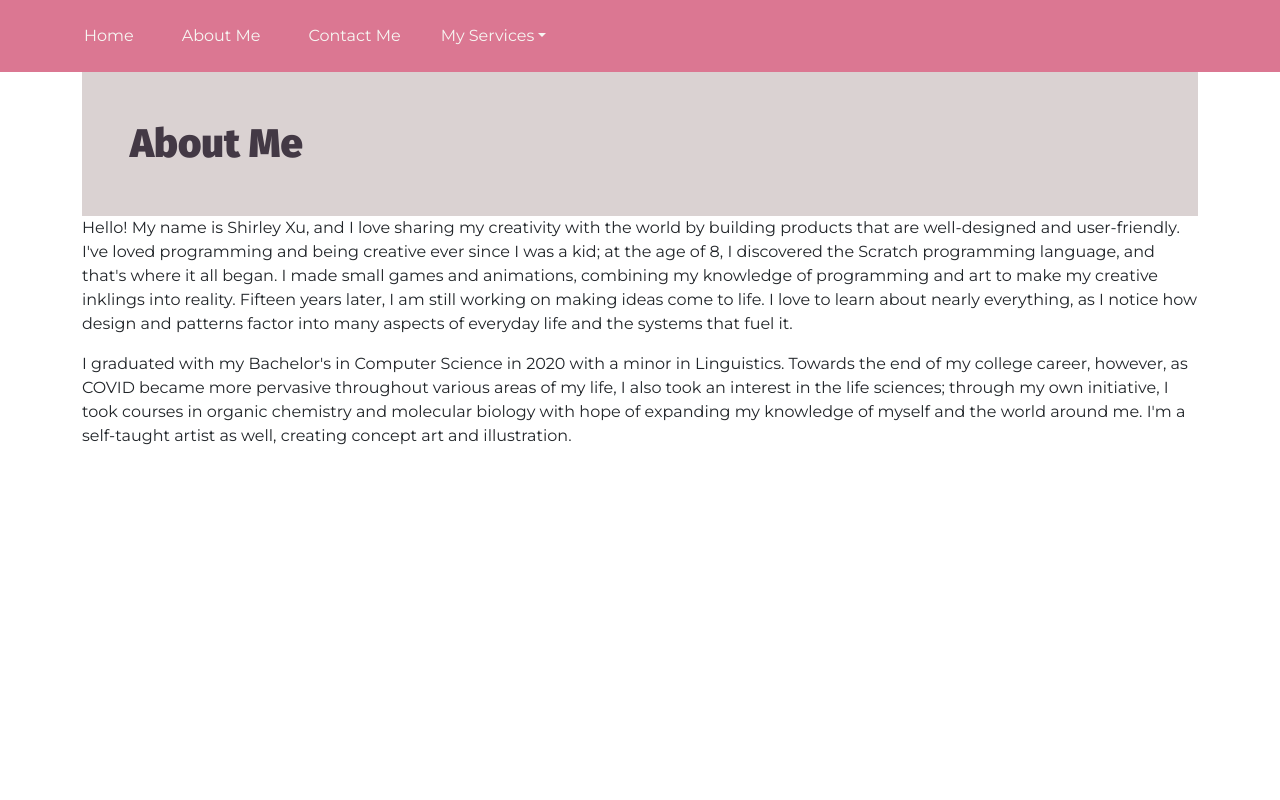
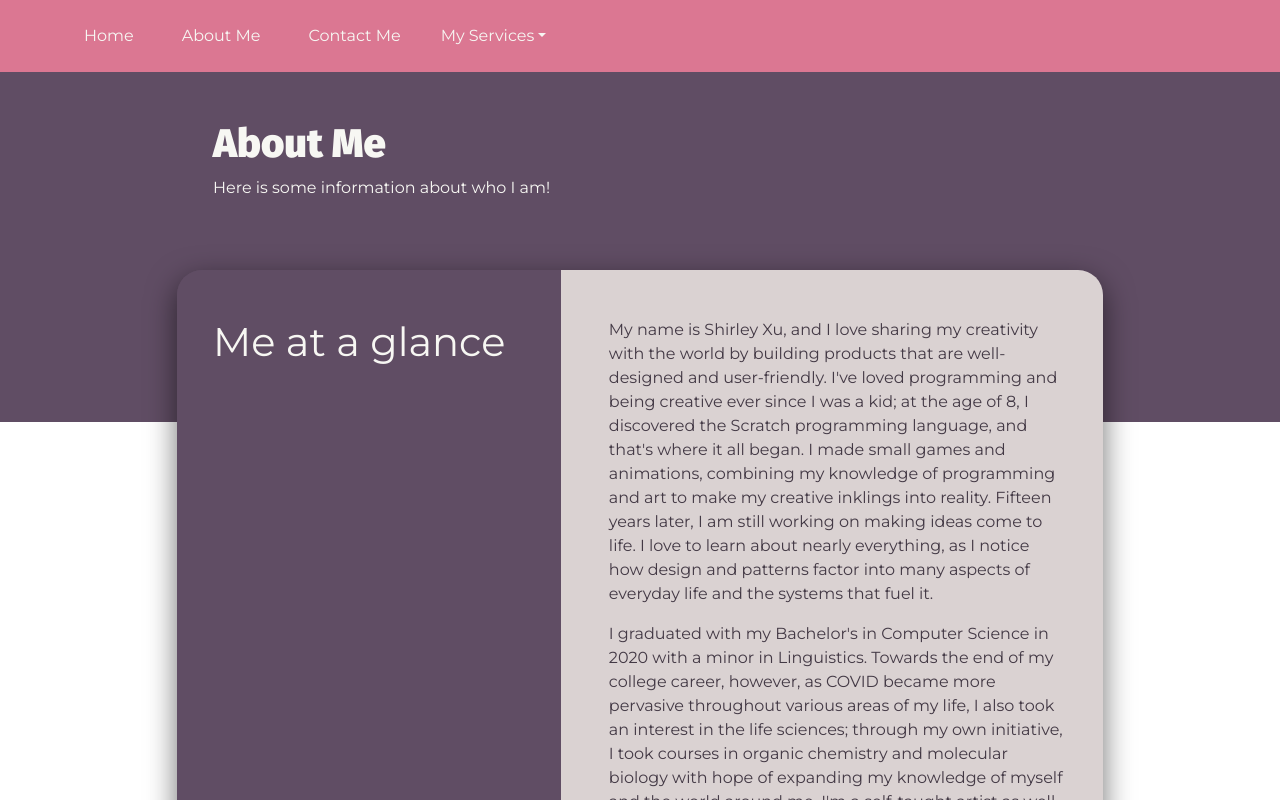
Before and after one commit to MyStarrySpace/shirley-xu-personal-website, a Next.js app: page /aboutme in a window 1280 px wide. Shown: the top 800 px of the page. Built offline with nearby package versions, Linux system fonts and the light colour scheme.

Commit message:
Added first draft of About Me page, minor bugfixes

```diff
--- a/pages/aboutme.tsx
+++ b/pages/aboutme.tsx
@@ -6,17 +6,18 @@ import styles from '../styles/Home.module.css'
 import Container from 'react-bootstrap/Container'
 import Navbar from './components/navbar'
 import Link from 'next/link'
+import { motion, useAnimation } from "framer-motion"
 
 const AboutMeIntro: NextPage = () => {
 	return (
 		<>
-			<div className={'container-sm '}>
+{/*			<div className={'container-sm '}>
 				<div className={["p-5", styles.primary, styles.introheader].join(' ')}>
 		            <h1 className="my-0">About Me</h1>
 		        </div>
 		        <div>
 		        	<p>
-		        	Hello! My name is Shirley Xu, and I love sharing my creativity with the world by building products that are well-designed and user-friendly.
+		        	My name is Shirley Xu, and I love sharing my creativity with the world by building products that are well-designed and user-friendly.
 		        	I've loved programming and being creative ever since I was a kid; at the age of 8, I discovered the Scratch programming language, and that's where it all began.
 		        	I made small games and animations, combining my knowledge of programming and art to make my creative inklings into reality. Fifteen years later, I am still working on making ideas come to life.
 		        	I love to learn about nearly everything, as I notice how design and patterns factor into many aspects of everyday life and the systems that fuel it.
@@ -28,11 +29,81 @@ const AboutMeIntro: NextPage = () => {
 		        	</p>
 
 		        </div>
-			</div>
+			</div>*/}
+			  	<div className={['container-sm mt-5'].join(' ')}>
+			  		<div className={['row justify-content-md-center'].join(' ')}>
+				  		<div className={['col-10'].join(' ')}>
+						  	<div className={[styles.focusbox].join(' ')}>
+						    	<div className="row p-0">
+						    		<div className={["col-sm-12 col-lg-5 p-5", styles.purplebg].join(' ')}>
+					    				<h1>
+					    					Me at a glance
+					    				</h1>
+						    		</div>
+						    		<div className={["col-sm-12 col-lg-7 p-5", styles.primary].join(' ')}>
+						    			<div className="row mb-3">
+								    		<p>
+							        	My name is Shirley Xu, and I love sharing my creativity with the world by building products that are well-designed and user-friendly.
+							        	I've loved programming and being creative ever since I was a kid; at the age of 8, I discovered the Scratch programming language, and that's where it all began.
+							        	I made small games and animations, combining my knowledge of programming and art to make my creative inklings into reality. Fifteen years later, I am still working on making ideas come to life.
+							        	I love to learn about nearly everything, as I notice how design and patterns factor into many aspects of everyday life and the systems that fuel it.
+							        	</p>
+							        	<p>
+							        	I graduated with my Bachelor's in Computer Science in 2020 with a minor in Linguistics. Towards the end of my college career, however, as COVID became more pervasive
+							        	throughout various areas of my life, I also took an interest in the life sciences; through my own initiative, I took courses in organic chemistry and molecular biology
+							        	with hope of expanding my knowledge of myself and the world around me. I'm a self-taught artist as well, creating concept art and illustration.
+							        	</p>
+						    			</div>
+						    			<div className="row mb-3 p-0">
+						    				<div className="col px-3">
+						    					<button type="submit" className={["btn p-3 mt-1", styles.contactmebtn, styles.fillwidth].join(' ')}>Download my Resume</button>
+						    				</div>
+						    			</div>
+						    		</div>
+						    	</div>
+						    </div>
+						</div>
+					</div>
+				</div>
 
 		</>
 	);
 
+}
+
+const AboutMePage: NextPage = () => {
+  return (
+		<div>
+			<div className={[styles.purplebg, styles.contactbg].join(' ')}>
+				<div className="container-sm">
+					<div className="row justify-content-md-center">
+						<div className="col-1" />
+							<div className={["col-5 p-5", styles.centervertical].join(' ')}>
+								<motion.div initial="initial" animate="animate" transition={{ delay: 0.2 }} variants={{
+			                  initial: { opacity: 0},
+			                  animate: { opacity: 1},
+			                }}>
+									<h1>
+										About Me
+									</h1>
+									<p>
+										Here is some information about who I am!
+									</p>
+								</motion.div>
+							</div>
+						<div className="col-6" />
+					</div>
+				</div>
+			</div>
+			<motion.div initial="initial" animate="animate" transition={{ delay: 0.2 }} variants={{
+			                  initial: { opacity: 0, y: -300},
+			                  animate: { opacity: 1, y: 0},
+			                }}>
+				<AboutMeIntro />
+			</motion.div>
+		</div>
+
+	);
 }
 
 const AboutMe: NextPage = () => {
@@ -45,7 +116,7 @@ const AboutMe: NextPage = () => {
       </Head>
 
       <Navbar />
-      <AboutMeIntro />
+      <AboutMePage />
 
     </div>
   );
--- a/pages/components/navbar.tsx
+++ b/pages/components/navbar.tsx
@@ -18,8 +18,8 @@ const ServicesDropdown: NextPage = () => {
         }>
         <a className={["nav-link dropdown-toggle", styles.link].join(' ') } href="#" id="dropdownMenuButton" data-toggle="dropdown" aria-haspopup="true">My Services</a>
         <motion.div initial="initial" animate='animate' transition={{ delay: 0.2 }} variants={{
-                    initial: { opacity: 0, "max-height": 0},
-                    animate: { opacity: 1, "max-height": 280},
+                    initial: { opacity: 0, "maxHeight": 0},
+                    animate: { opacity: 1, "maxHeight": 280},
                   }}>
             <div className={[styles.dropdownmenu, dropDownClass].join(' ')} aria-labelledby="dropdownMenuButton">
               <div className="nav-item px-2">
--- a/pages/index.tsx
+++ b/pages/index.tsx
@@ -188,7 +188,7 @@ const Home: NextPage = () => {
     <div className={styles.main}>
       <Head>
         <link rel="preconnect" href="https://fonts.googleapis.com" />
-        <link rel="preconnect" href="https://fonts.gstatic.com" crossorigin />
+        <link rel="preconnect" href="https://fonts.gstatic.com" crossOrigin />
         <link href="https://fonts.googleapis.com/css2?family=Fira+Sans:wght@900&family=Montserrat&family=Telex&display=swap" rel="stylesheet" />
         <link rel="stylesheet" href="https://cdnjs.cloudflare.com/ajax/libs/font-awesome/4.7.0/css/font-awesome.min.css" />
         <meta name="viewport" content="width=device-width, initial-scale=1.0" />
```
